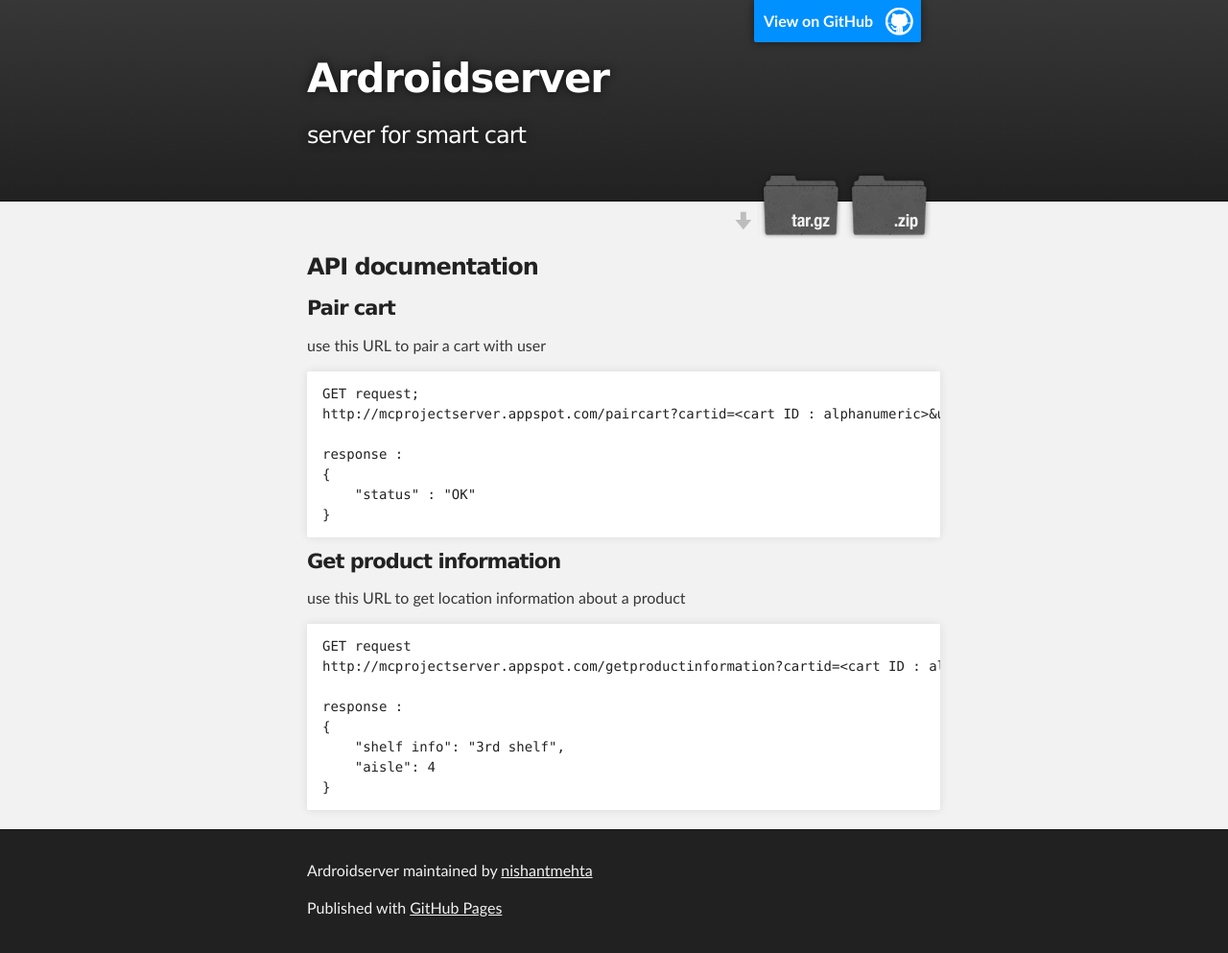
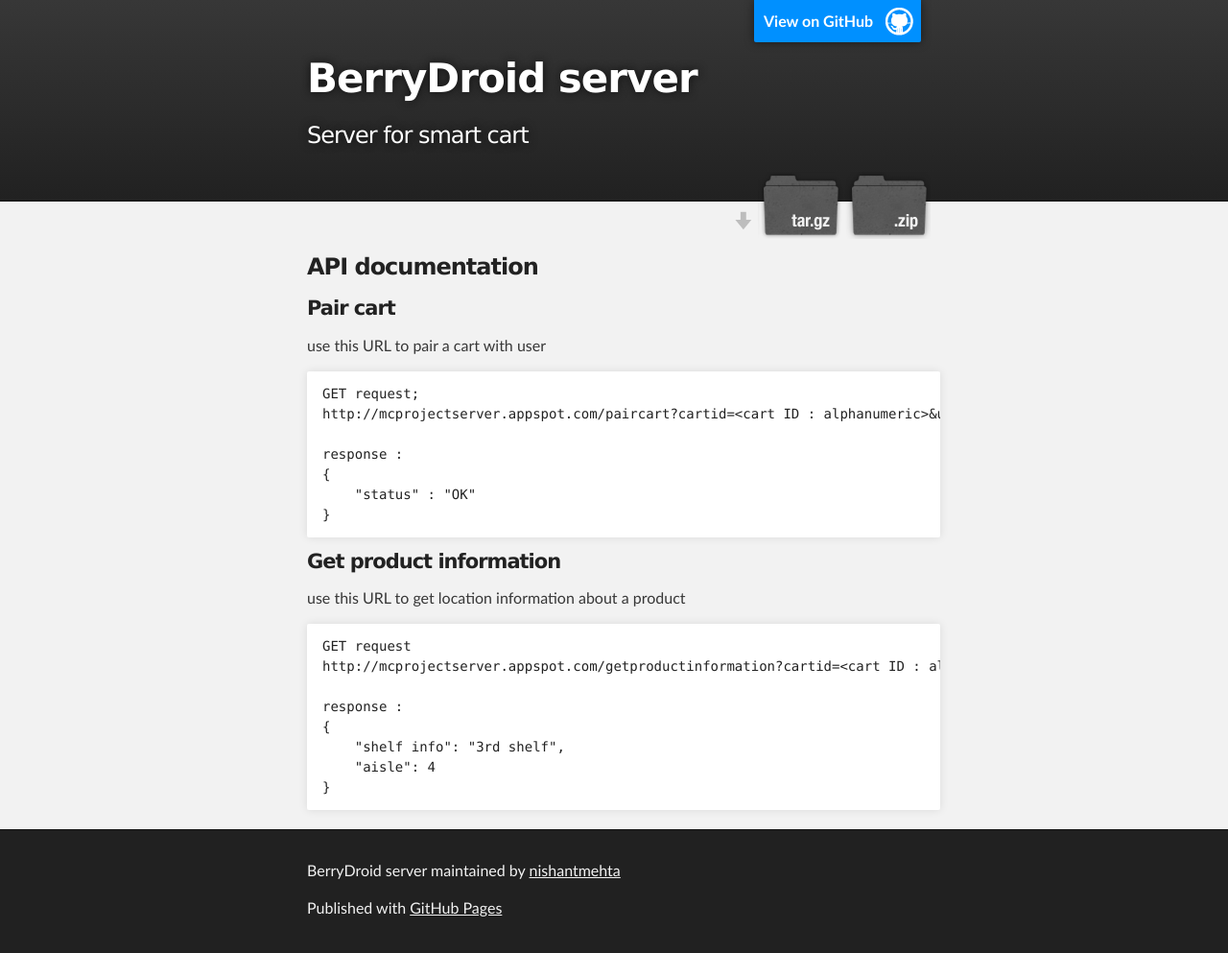
Before and after one commit to nishantmehta/ArDroidServer, a plain HTML site: page index.html in a window 1280 px wide. Shown: the whole page at 96% size. Drawn offline with Linux system fonts and the light colour scheme.

```diff
--- a/index.html
+++ b/index.html
@@ -4,11 +4,11 @@
   <head>
     <meta charset='utf-8'>
     <meta http-equiv="X-UA-Compatible" content="chrome=1">
-    <meta name="description" content="Ardroidserver : server for smart cart ">
+    <meta name="description" content="BerryDroid server : Server for smart cart ">
 
     <link rel="stylesheet" type="text/css" media="screen" href="stylesheets/stylesheet.css">
 
-    <title>Ardroidserver</title>
+    <title>BerryDroid server</title>
   </head>
 
   <body>
@@ -18,8 +18,8 @@
         <header class="inner">
           <a id="forkme_banner" href="https://github.com/nishantmehta/ArDroidServer">View on GitHub</a>
 
-          <h1 id="project_title">Ardroidserver</h1>
-          <h2 id="project_tagline">server for smart cart </h2>
+          <h1 id="project_title">BerryDroid server</h1>
+          <h2 id="project_tagline">Server for smart cart </h2>
 
             <section id="downloads">
               <a class="zip_download_link" href="https://github.com/nishantmehta/ArDroidServer/zipball/master">Download this project as a .zip file</a>
@@ -68,7 +68,7 @@ response :
     <!-- FOOTER  -->
     <div id="footer_wrap" class="outer">
       <footer class="inner">
-        <p class="copyright">Ardroidserver maintained by <a href="https://github.com/nishantmehta">nishantmehta</a></p>
+        <p class="copyright">BerryDroid server maintained by <a href="https://github.com/nishantmehta">nishantmehta</a></p>
         <p>Published with <a href="http://pages.github.com">GitHub Pages</a></p>
       </footer>
     </div>
```
Also changed, not shown: params.json (+1 -1 lines).
